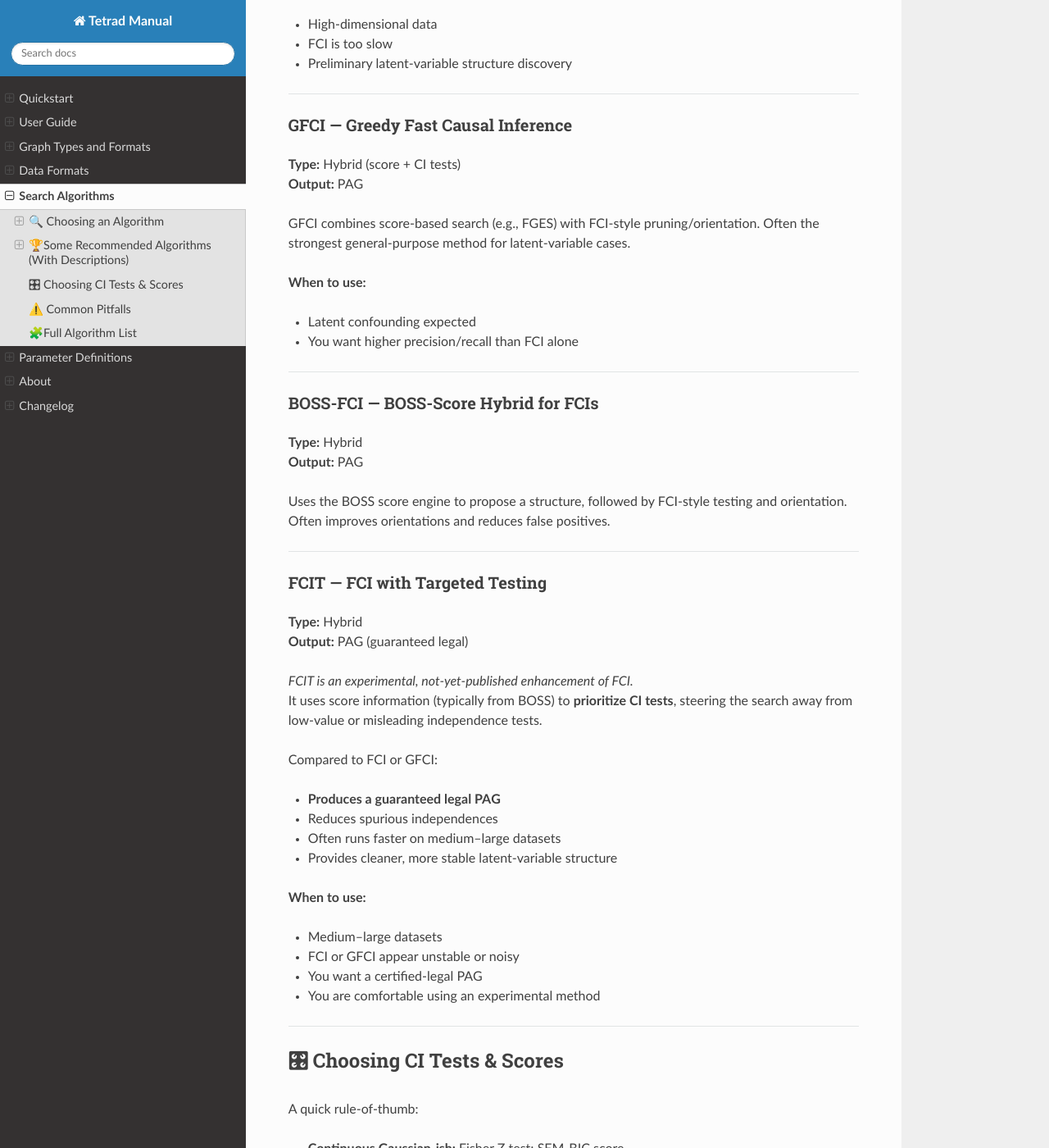
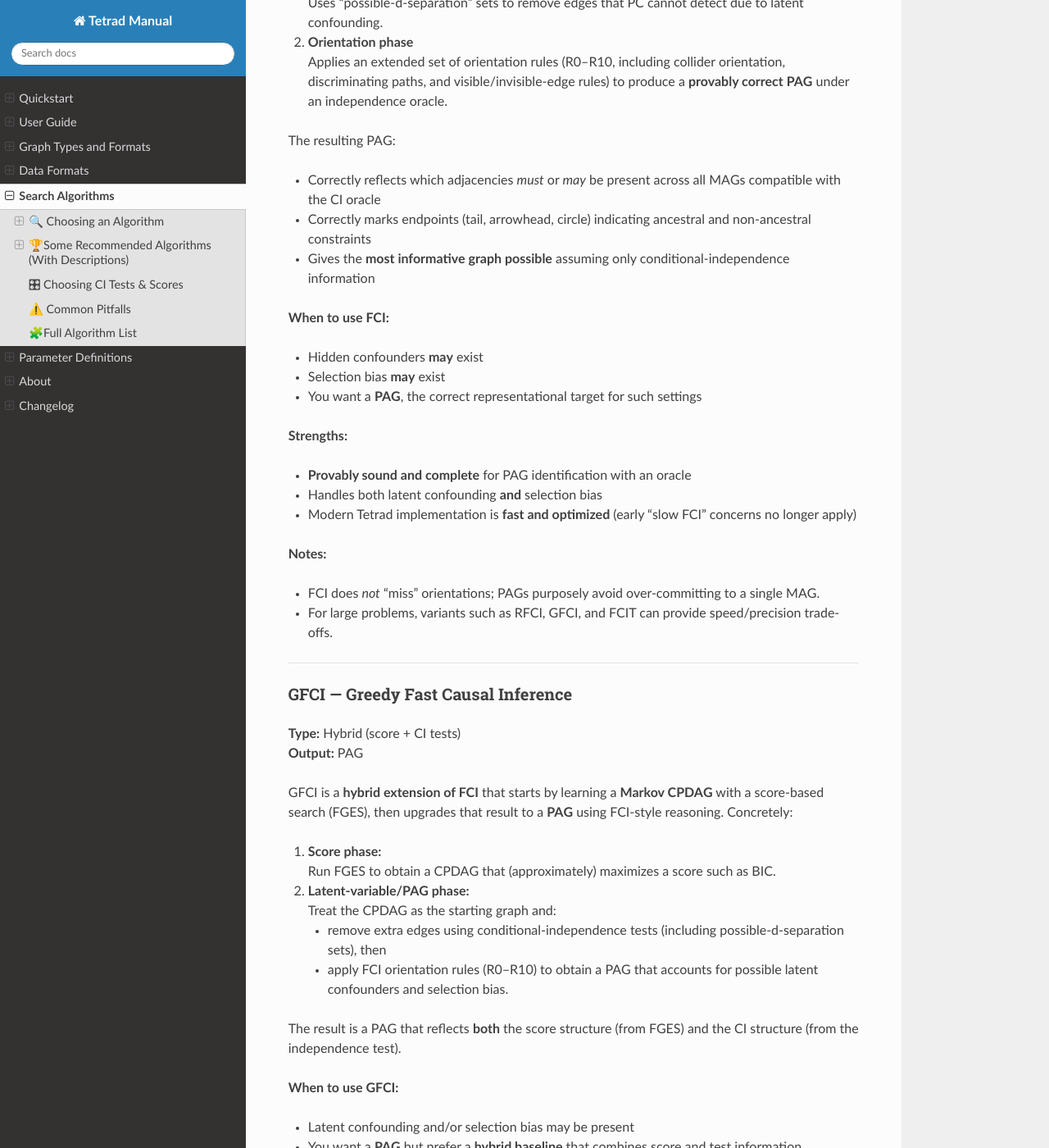
Before and after one commit to cmu-phil/tetrad-manual-rtd, a Sphinx documentation site: the page built from docs/search-algorithms.md, in a window 1280 px wide and 1400 px high, scrolled down 2819 px. Shown: the whole window at 82% size. Built offline with Sphinx 7.4.7 and the Read the Docs theme 3.1.0, drawn with Linux system fonts in a browser that asks for light colours; some of the changed text lies outside the part shown.

```diff
--- a/docs/search-algorithms.md
+++ b/docs/search-algorithms.md
@@ -4,7 +4,7 @@
 
 ## 🔍 Choosing an Algorithm
 
-Tetrad’s algorithms fall into two broad categories depending on whether you assume
+Tetrad’s algorithms for generating DAGs, CPDAGs, or PAGs fall into two broad categories depending on whether you assume
 **no hidden confounders (DAG/CPDAG target)** or
 **possible hidden confounders (PAG target)**.
 
@@ -14,8 +14,6 @@
 - **BOSS** — order-based; often finds sharper orientations
 - **PC / PC-Max** — constraint-based; explicitly tuned by α
 
-> GRaSP can provide complementary insight to BOSS, though it is not as scalable.
-
 ---
 
 ### **If hidden confounders are possible (PAG target):**
@@ -23,8 +21,6 @@
 - **FCI** — canonical method for latent confounding / selection bias
 - **BOSS-FCI** — score-assisted hybrid improving precision
 - **FCIT** — experimental targeted-testing method; guarantees legal PAGs
-
-RFCI is a speed-optimized alternative when FCI is too slow.
 
 ---
 
@@ -34,20 +30,47 @@
 
 ---
 
+### **PC — Peter–Clark Algorithm**
+
+**Type:** Constraint-based
+**Output:** CPDAG
+
+PC begins with a **complete undirected graph** over all variables. It then systematically removes edges by testing for **conditional independence** over increasing conditioning-set sizes. When two variables become independent given some set S, the edge is removed and S is recorded as a separating set.
+
+After the adjacency phase, PC orients edges by:
+
+1. **Identifying unshielded colliders**
+   If X and Z are nonadjacent but both adjacent to Y, and Y is *not* in the separating set of X and Z, then the triple is oriented:
+   `X → Y ← Z`.
+
+2. **Applying propagation rules**
+   Additional orientations are added (R1–R3) as long as they do not create new unshielded colliders or directed cycles.
+
+The final result is a **CPDAG** representing the Markov equivalence class of DAGs consistent with the detected independence relations.
+
+**When to use PC:**
+- You want explicit statistical control through **α**, the significance level for CI tests
+- CI test assumptions (e.g., Gaussianity for Fisher Z) fit your data
+- You prefer a method grounded directly in conditional independence theory
+
+**Variant:** **PC-Max**, which improves orientation precision by choosing separating sets with **maximum p-value** when multiple valid sets exist.
+
+---
+
 ### **FGES — Fast Greedy Equivalence Search**
 
 **Type:** Score-based
 **Output:** CPDAG (assumes no hidden confounders)
 
-FGES performs greedy hill-climbing over equivalence classes of DAGs using a penalized score (typically SEM-BIC). It is extremely fast and effective for medium to large datasets.
+FGES starts from an empty graph and greedily **adds edges** that improve the BIC score until no further improvement is possible. It then performs a second, greedy **edge-removal** phase, again optimizing BIC, to produce a final CPDAG.
 
-**When to use:**
-- Continuous or discrete data
-- No major latent confounding expected
-- You want speed and a clear objective score
+**When to use FGES:**
+- Continuous, discrete, or mixed data
+- Hidden confounding is unlikely
+- You want speed, scalability, and a clear score-based objective
 
-**Strengths:** Highly scalable, parallelizable, interpretable score.
-**Limitations:** Assumes causal sufficiency.
+**Strengths:** Extremely fast and parallelizable; uses an interpretable score (BIC).
+**Limitations:** Assumes **causal sufficiency**—no unmeasured confounders of any variable pair.
 
 ---
 
@@ -56,55 +79,46 @@
 **Type:** Score-based
 **Output:** CPDAG
 
-BOSS searches over **variable orders**, scoring parent sets consistent with each order. Often yields more decisive orientations than structure-only hill-climbing.
+BOSS searches over **variable orders**, scoring parent sets consistent with each order. It usually yields more accurate graphs (improved precision/recall for both adjacencies and orientations) than FGES or PC.
 
 **When to use:**
 - Same settings as FGES
-- As a strong alternative or as the score engine for hybrids (e.g., FCIT, BOSS-FCI)
-
----
-
-### **PC — Peter–Clark Algorithm**
-
-**Type:** Constraint-based
-**Output:** CPDAG
-
-PC identifies adjacencies through conditional independence tests, then orients using standard PC rules.
-
-**When to use:**
-- You want explicit statistical control via α
-- CI test assumptions match your data
-
-**Notable variant:** **PC-Max**, which improves orientation precision.
+- As a strong alternative CPDAG search or as the score engine for hybrids (e.g., FCIT, BOSS-FCI)
 
 ---
 
 ### **FCI — Fast Causal Inference**
 
 **Type:** Constraint-based
-**Output:** PAG (allows latents + selection bias)
+**Output:** PAG (allows latent confounders and selection bias)
 
-FCI is the standard algorithm for discovering causal structure when unmeasured confounders or selection bias may be present.
+FCI begins with the **same adjacency search as PC**, producing an undirected skeleton and separating sets.
+It then performs two additional phases:
 
-**When to use:**
-- You need a PAG
-- Latent confounding is plausible
+1. **Extra-edge removal**
+   Uses “possible-d-separation” sets to remove edges that PC cannot detect due to latent confounding.
 
-**Limitations:** Runs many CI tests; can be conservative or slow.
+2. **Orientation phase**
+   Applies an extended set of orientation rules (R0–R10, including collider orientation, discriminating paths, and visible/invisible-edge rules) to produce a **provably correct PAG** under an independence oracle.
 
----
+The resulting PAG:
+- Correctly reflects which adjacencies *must* or *may* be present across all MAGs compatible with the CI oracle
+- Correctly marks endpoints (tail, arrowhead, circle) indicating ancestral and non-ancestral constraints
+- Gives the **most informative graph possible** assuming only conditional-independence information
 
-### **RFCI — Really Fast Causal Inference**
+**When to use FCI:**
+- Hidden confounders **may** exist
+- Selection bias **may** exist
+- You want a **PAG**, the correct representational target for such settings
 
-**Type:** Constraint-based
-**Output:** PAG
+**Strengths:**
+- **Provably sound and complete** for PAG identification with an oracle
+- Handles both latent confounding **and** selection bias
+- Modern Tetrad implementation is **fast and optimized** (early “slow FCI” concerns no longer apply)
 
-RFCI uses more aggressive pruning than FCI, trading some completeness for significant gains in speed.
-
-**When to use:**
-- High-dimensional data
-- FCI is too slow
-- Preliminary latent-variable structure discovery
+**Notes:**
+- FCI does *not* “miss” orientations; PAGs purposely avoid over-committing to a single MAG.
+- For large problems, variants such as RFCI, GFCI, and FCIT can provide speed/precision trade-offs.
 
 ---
 
@@ -113,43 +127,103 @@
 **Type:** Hybrid (score + CI tests)
 **Output:** PAG
 
-GFCI combines score-based search (e.g., FGES) with FCI-style pruning/orientation. Often the strongest general-purpose method for latent-variable cases.
+GFCI is a **hybrid extension of FCI** that starts by learning a **Markov CPDAG** with a score-based search (FGES), then upgrades that result to a **PAG** using FCI-style reasoning. Concretely:
 
-**When to use:**
-- Latent confounding expected
-- You want higher precision/recall than FCI alone
+1. **Score phase:**
+   Run FGES to obtain a CPDAG that (approximately) maximizes a score such as BIC.
+
+2. **Latent-variable/PAG phase:**
+   Treat the CPDAG as the starting graph and:
+    - remove extra edges using conditional-independence tests (including possible-d-separation sets), then
+    - apply FCI orientation rules (R0–R10) to obtain a PAG that accounts for possible latent confounders and selection bias.
+
+The result is a PAG that reflects **both** the score structure (from FGES) and the CI structure (from the independence test).
+
+**When to use GFCI:**
+- Latent confounding and/or selection bias may be present
+- You want a **PAG** but prefer a **hybrid baseline** that combines score and test information
+- You are interested in the classical hybrid that underlies newer methods (BOSS-FCI, GRaSP-FCI, FCIT)
+
+**Strengths:**
+- Combines FGES scalability with FCI’s latent-variable semantics
+- Often more stable than pure-FCI in finite samples
+- Introduces the hybrid design pattern that later algorithms (BOSS-FCI, GRaSP-FCI, FCIT) refine and extend
+
+**Notes:**
+In modern Tetrad, GFCI is best thought of as the **foundational hybrid**; empirically, newer hybrids like **BOSS-FCI**, **GRaSP-FCI**, and especially **FCIT** often outperform it.
 
 ---
 
-### **BOSS-FCI — BOSS-Score Hybrid for FCIs**
+### **BOSS-FCI — BOSS-Guided Fast Causal Inference**
 
-**Type:** Hybrid
+**Type:** Hybrid (score + CI tests)
 **Output:** PAG
 
-Uses the BOSS score engine to propose a structure, followed by FCI-style testing and orientation. Often improves orientations and reduces false positives.
+BOSS-FCI follows the **same overall template as GFCI**, but substitutes **BOSS** for FGES in the score phase.
+This gives a sharper initial CPDAG, often with more accurate orientations, which then feeds into the FCI upgrade.
 
----
+Pipeline:
+
+1. **Score phase (BOSS):**
+   Run BOSS to obtain a CPDAG that typically has:
+    - fewer false-positive adjacencies,
+    - stronger orientation accuracy,
+    - high stability even in nonlinear or non-Gaussian settings.
+
+2. **Latent-variable/PAG phase:**
+   Apply the standard FCI-style steps:
+    - remove extra edges using CI tests (including possible-d-separation),
+    - apply FCI orientation rules to produce a PAG.
+
+The result is a **PAG** that integrates:
+- BOSS’s high-quality score-based structure, and
+- FCI’s correctness guarantees for latent confounding and selection.
+
+**When to use BOSS-FCI:**
+- You want a PAG
+- Latent confounding is plausible
+- You prefer a more accurate or sharper starting point than FGES (i.e., sharper than GFCI)
+
+**Strengths:**
+- Typically improves adjacencies and orientations compared to GFCI
+- Reduces false positives from the score stage
+- High precision, especially in moderate-to-large sample sizes
 
 ### **FCIT — FCI with Targeted Testing**
 
-**Type:** Hybrid
+**Type:** Hybrid (score-guided CI testing)
 **Output:** PAG (guaranteed legal)
 
-*FCIT is an experimental, not-yet-published enhancement of FCI.*
-It uses score information (typically from BOSS) to **prioritize CI tests**, steering the search away from low-value or misleading independence tests.
+FCIT follows the same broad architecture as **GFCI**, but replaces GFCI’s exhaustive CI-testing steps with a **targeted, score-informed testing strategy**.
+A score engine (typically **BOSS**) identifies which adjacencies are most plausible, and FCIT then performs **only the CI tests that matter**, avoiding low-value or misleading tests that often cause false independences.
 
-Compared to FCI or GFCI:
+Algorithmically, FCIT:
 
-- **Produces a guaranteed legal PAG**
-- Reduces spurious independences
-- Often runs faster on medium–large datasets
-- Provides cleaner, more stable latent-variable structure
+1. **Uses BOSS (or another score) to guide adjacency priorities**
+   → identifies promising edges early
+   → deprioritizes noisy or low-information CI tests
 
-**When to use:**
-- Medium–large datasets
-- FCI or GFCI appear unstable or noisy
-- You want a certified-legal PAG
-- You are comfortable using an experimental method
+2. **Runs a targeted version of the FCI pruning/orientation steps**
+   → dramatically reduces spurious independences
+   → avoids pathological test sequences
+
+3. **Guarantees a legal PAG**
+   → incorporates an explicit PAG-repair step when needed
+
+Compared to FCI and GFCI, FCIT typically yields:
+
+- **Fewer false-positive independences**
+- **Sharper and more stable PAGs**
+- **Better orientations**, especially in moderate–large sample sizes
+- **Better scalability**, since many CI tests are skipped entirely
+
+**When to use FCIT:**
+- You want a PAG
+- Hidden confounders are expected
+- FCI or GFCI seem unstable or overly noisy
+- You have medium–large datasets
+- You prefer a **legal-by-construction** PAG
+- You’re comfortable using a *new, pre-publication* method
 
 ---
 
@@ -159,8 +233,8 @@
 
 - **Continuous Gaussian-ish:** Fisher Z test; SEM-BIC score
 - **Discrete:** G-test or Chi-square; BDeu/BIC scores
-- **Mixed / nonlinear:** KCI or RCIT (slower); basis-function methods may help
-- **Covariance-only:** Use algorithms supporting covariance + N (e.g., FGES with SEM-BIC)
+- **Mixed / nonlinear:** KCI or RCIT (slower); basis-function methods are also available and are more scalable.
+- **Covariance-only:** Use algorithms supporting covariance + N (e.g., BOSS with SEM-BIC)
 
 ---
 
@@ -178,20 +252,3 @@
 For the full catalog—including specialized, legacy, and experimental methods—see:
 
 👉 **[Full Algorithm List](search.algorithms.full)**
-
-[//]: # (---)
-
-[//]: # ()
-[//]: # (## 📄 Algorithm Parameters)
-
-[//]: # ()
-[//]: # (All algorithm parameters are documented here:)
-
-[//]: # ()
-[//]: # (👉 [`parameter.definitions.md`]&#40;./parameter.definitions.md&#41;)
-
-[//]: # ()
-[//]: # (Machine-readable source:)
-
-[//]: # ()
-[//]: # (👉 [`parameter.definitions.txt`]&#40;./_static/manual/parameter.definitions.txt&#41;)
```
